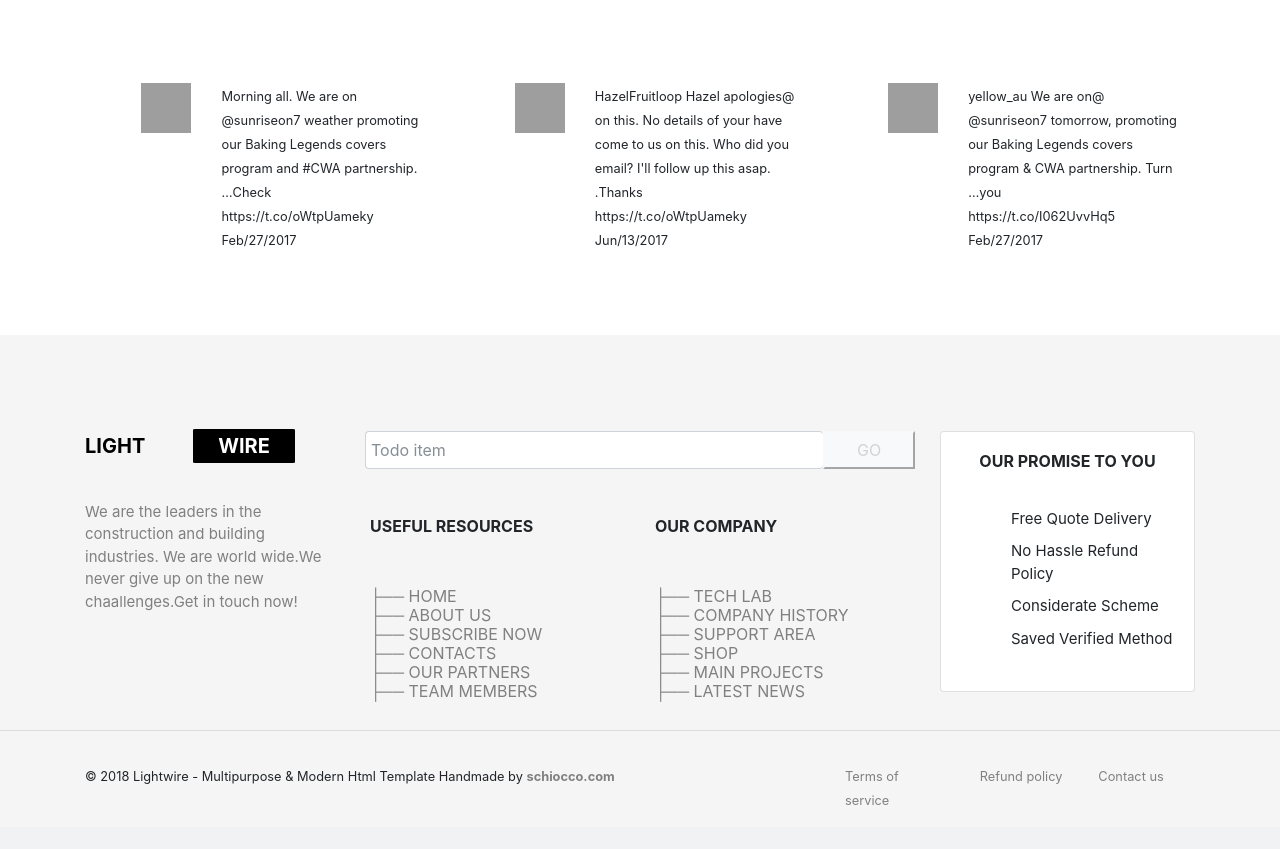
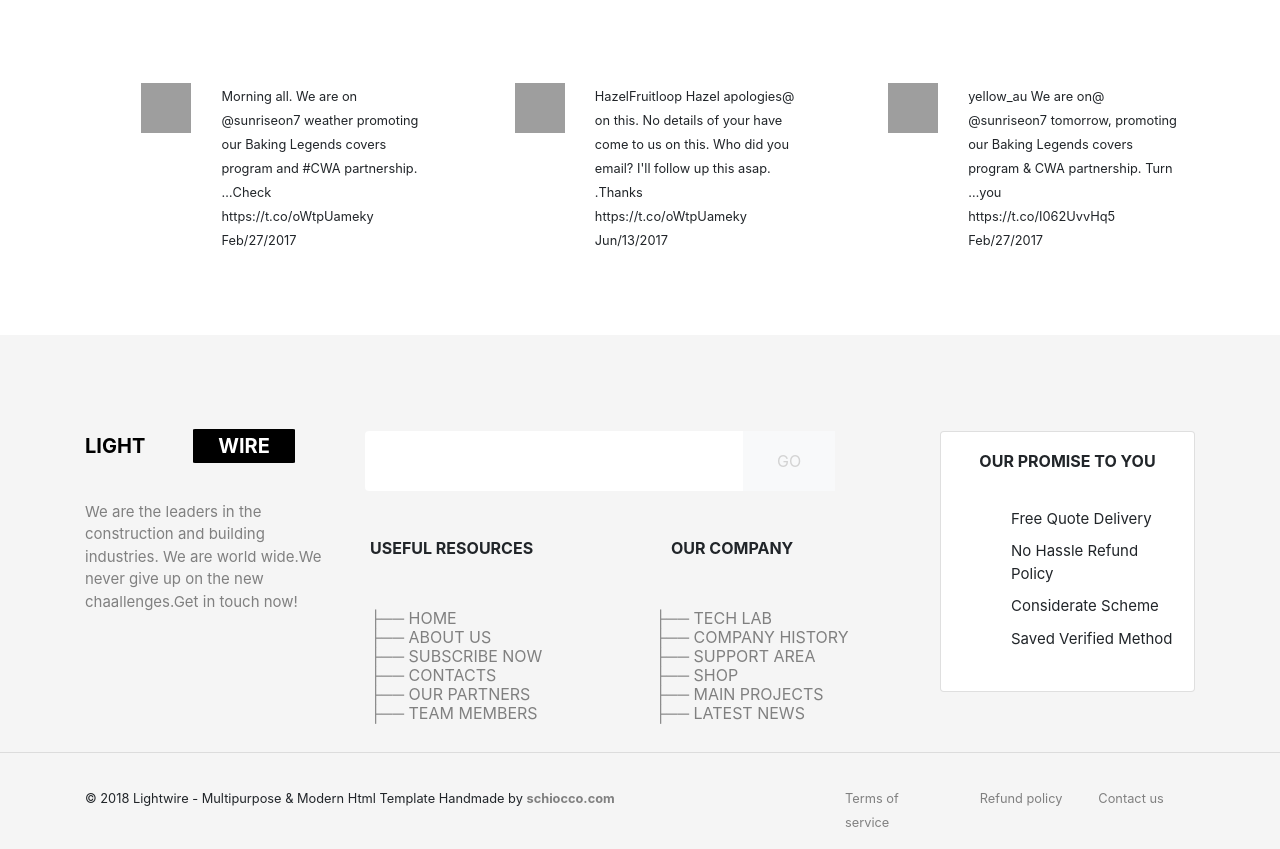
Before and after one commit to prosperchima/level2-task1, a web app: file index.html in a window 1280 px wide. Shown: the part 5261-6110 px from the top of the page. Before the commit the page ends 6066 px from the top, so only its background shows below. Run offline with its HTML, style and script files only (its server is not run), Linux system fonts and the light colour scheme; some libraries are stand-ins or nearby versions; grey boxes are pictures that could not be loaded.

Commit message:
updated the media query

```diff
--- a/css/index.css
+++ b/css/index.css
@@ -214,6 +214,17 @@
     height: 60px;
     width: 200px;
 }
+.btn2{
+    background-color:orange;
+    color: #fff;
+    border:0px !important;
+    margin-left: -80px;
+    height: 60px;
+    width: 200px;
+}
+#myform{
+    border: 0px;
+}
 #gospel{
     background-image: url(../images/hd-5.jpg);
     background-attachment: fixed;
--- a/index.html
+++ b/index.html
@@ -407,16 +407,16 @@
                     </section>
 
                 <section>
-                    <div class="container mt-5 mb-5 pb-5">
+                    <div class="container mt-5 mb-5 pb-5 logo-move">
                         <div class="row">
                             <div class="col-md-2">
-                                <img class="img-logo" src="images/logo-5.png">
+                                <img class="img-logo num1" src="images/logo-5.png">
                             </div>
                             <div class="col-md-2">
-                                <img class="img-logo" src="images/logo-2.png">
+                                <img class="img-logo num2" src="images/logo-2.png">
                             </div>
                             <div class="col-md-2">
-                                <img class="img-logo" src="images/logo-3.png">
+                                <img class="img-logo num3" src="images/logo-3.png">
                             </div>
                             <div class="col-md-2">
                                 <img class="img-logo" src="images/logo-1.png">
@@ -548,8 +548,8 @@
                             </div>
                             <div class="col-6">
                                     <form action="" method="post" class="form-row">
-                                            <input type="text" name="task" class="form-control col-sm-10" id="myform" placeholder="Todo item">
-                                            <button type="submit" class=" btn-light col-sm-2"><span class="go">GO</span></button>
+                                            <input type="text" name="task" class="form-control col-sm-10" id="myform" placeholder="">
+                                            <button type="submit" class="btn2 btn-light col-sm-2"><span class="go">GO</span></button>
                                     </form>
                                     <div class="row mt-5">
                                         <div class="col-6">
@@ -563,8 +563,8 @@
                                                     <li>├── TEAM MEMBERS</li>
                                                 </ul>
                                         </div>
-                                        <div class="col-6">
-                                                <h6 class="font-weight-bold mb-5">OUR COMPANY</h6>
+                                        <div class="col-6 company">
+                                                <h6 class="font-weight-bold mb-5 ml-3">OUR COMPANY</h6>
                                                 <ul class="font-14 mt-3 roll" style="list-style: none;color:gray;">
                                                     <li>├── TECH LAB</li>
                                                     <li>├── COMPANY HISTORY</li>
```
Also changed, not shown: other parts of css/index.css (+48 -0 lines).
